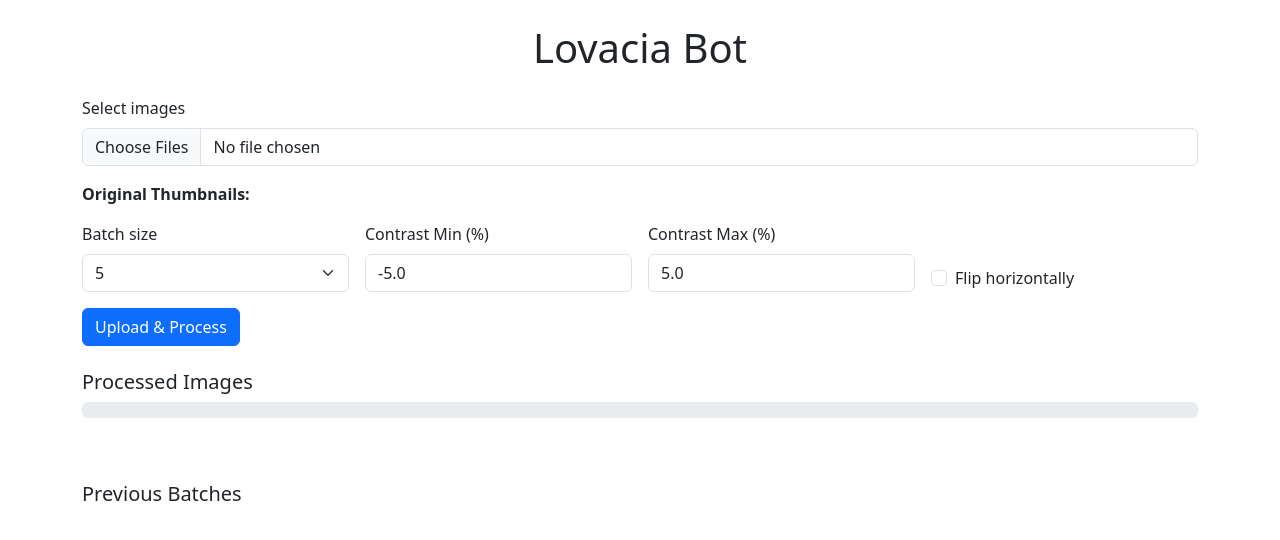
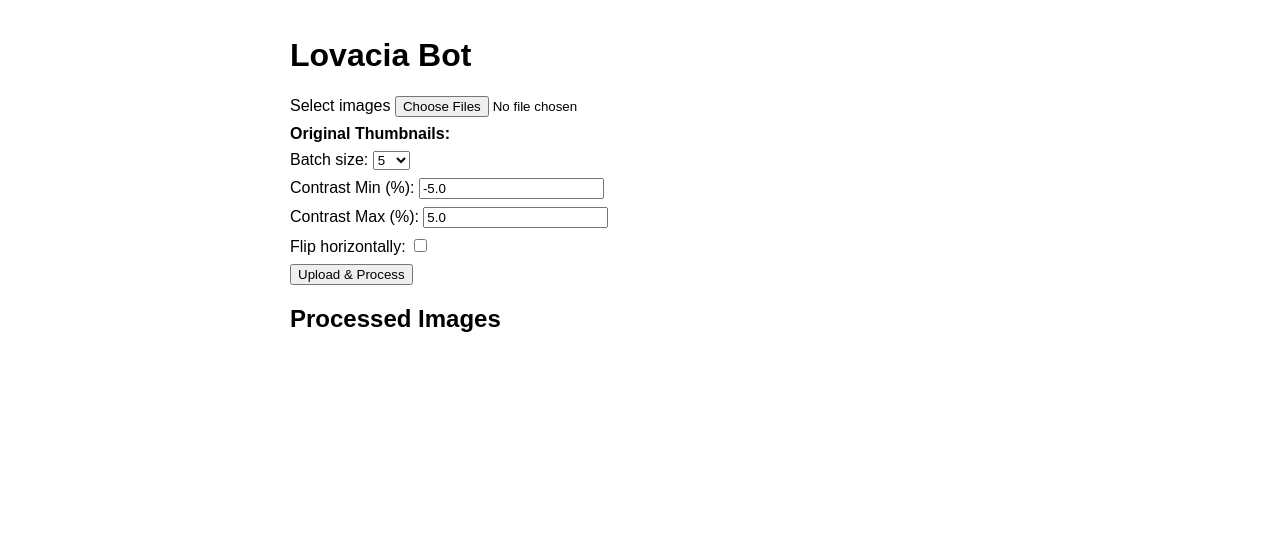
Before and after one commit to BrandonM01/lovacia-live, a FastAPI app: template templates/index.html in a window 1280 px wide. Shown: the top 540 px of the page. Run offline with FastAPI, Linux system fonts and the light colour scheme; the template is opened without the code that fills it, so the values that code supplies are empty; some libraries are stand-ins or nearby versions.

Commit message:
Update index.html

```diff
--- a/templates/index.html
+++ b/templates/index.html
@@ -3,197 +3,131 @@
 <head>
   <meta charset="UTF-8">
   <title>Lovacia Bot</title>
-  <meta name="viewport" content="width=device-width,initial-scale=1">
-  <link
-    href="https://cdn.jsdelivr.net/npm/bootstrap@5.3.0/dist/css/bootstrap.min.css"
-    rel="stylesheet" crossorigin="anonymous"
-  >
   <style>
-    .thumbnail { max-width:100px; margin:.25rem; border:1px solid #ccc; }
-    #imagePreview img { max-width:120px; margin:.5rem; border:1px solid #999; }
-    .proc { text-align:center; }
-    .proc input { display:block; margin:.25rem auto; }
+    body { max-width:700px; margin:auto; font-family:sans-serif; padding:1rem }
+    label { display:block; margin:0.5rem 0 }
+    img.thumb { width:100px; margin:0.25rem; border:1px solid #ccc }
+    #progressContainer { margin:1rem 0; display:none }
+    #bar { width:100%; height:1rem; background:#eee; border-radius:4px; overflow:hidden }
+    #barInner { height:100%; width:0; background:#4a90e2; transition:width 0.2s }
+    #eta { font-size:0.9rem; color:#666 }
+    #batchDownload { display:none; margin-top:1rem }
   </style>
 </head>
 <body>
-<div class="container py-4">
-  <h1 class="text-center mb-4">Lovacia Bot</h1>
+  <h1>Lovacia Bot</h1>
+  <form id="uploadForm" enctype="multipart/form-data">
+    <label>Select images
+      <input type="file" id="fileInput" name="files" multiple required>
+    </label>
+    <div id="origPreview"><strong>Original Thumbnails:</strong></div>
 
-  <form id="uploadForm" class="mb-4" novalidate>
-    <div class="mb-3">
-      <label class="form-label">Select images</label>
-      <input type="file" id="fileInput" name="files"
-             class="form-control" multiple required>
-      <div class="invalid-feedback">Please select at least one image.</div>
-    </div>
-    <div id="origPreview" class="mb-3"><strong>Original Thumbnails:</strong></div>
-
-    <div class="row g-3 mb-3">
-      <div class="col-sm-3">
-        <label class="form-label">Batch size</label>
-        <select id="batchSize" name="count" class="form-select">
+    <label>Batch size:
+      <select name="count">
         <option>5</option><option>10</option><option>25</option><option>50</option>
       </select>
-      </div>
-      <div class="col-sm-3">
-        <label class="form-label">Contrast Min (%)</label>
-        <input type="number" id="contrastMin" name="contrast_min"
-               value="-5.0" step="0.1" class="form-control" required>
-      </div>
-      <div class="col-sm-3">
-        <label class="form-label">Contrast Max (%)</label>
-        <input type="number" id="contrastMax" name="contrast_max"
-               value="5.0" step="0.1" class="form-control" required>
-      </div>
-      <div class="col-sm-3 d-flex align-items-end">
-        <div class="form-check">
-          <input class="form-check-input" type="checkbox" id="flip" name="flip">
-          <label class="form-check-label" for="flip">Flip horizontally</label>
-        </div>
-      </div>
+    </label>
+    <label>Contrast Min (%):
+      <input type="number" name="contrast_min" value="-5.0" step="0.1">
+    </label>
+    <label>Contrast Max (%):
+      <input type="number" name="contrast_max" value="5.0" step="0.1">
+    </label>
+    <label>Flip horizontally:
+      <input type="checkbox" name="flip">
+    </label>
+
+    <button type="submit" id="uploadBtn">Upload &amp; Process</button>
+  </form>
+
+  <div id="progressContainer">
+    <div id="bar"><div id="barInner"></div></div>
+    <div id="eta"></div>
   </div>
 
-    <button id="uploadBtn" class="btn btn-primary">Upload & Process</button>
-    <button id="cancelBtn" class="btn btn-warning ms-2" style="display:none;">
-      Cancel
-    </button>
-  </form>
+  <h2>Processed Images</h2>
+  <div id="imagePreview"></div>
+  <a id="batchDownload" href="#" download>Download All Variations (ZIP)</a>
 
-  <div id="preview">
-    <h2 class="h5">Processed Images</h2>
-    <div class="progress mb-3">
-      <div id="progressFill" class="progress-bar" role="progressbar"
-           style="width:0%">0%</div>
-    </div>
-    <div id="imagePreview" class="d-flex flex-wrap justify-content-center"></div>
-    <button id="downloadSelected" class="btn btn-success mt-2" style="display:none;">
-      Download Selected
-    </button>
-    <a id="batchDownload" class="btn btn-secondary mt-2" download style="display:none;">
-      Download All Variations (ZIP)
-    </a>
-  </div>
-
-  <div id="history" class="mt-5">
-    <h2 class="h5">Previous Batches</h2>
-  </div>
-</div>
-
-<script src="https://cdn.jsdelivr.net/npm/bootstrap@5.3.0/dist/js/bootstrap.bundle.min.js"
-        crossorigin="anonymous"></script>
   <script>
-(() => {
-  const fileInput    = document.getElementById("fileInput");
-  const origPreview  = document.getElementById("origPreview");
-  const form         = document.getElementById("uploadForm");
-  const uploadBtn    = document.getElementById("uploadBtn");
-  const cancelBtn    = document.getElementById("cancelBtn");
-  const preview      = document.getElementById("imagePreview");
-  const progressFill = document.getElementById("progressFill");
-  const downloadSel  = document.getElementById("downloadSelected");
-  const batchLink    = document.getElementById("batchDownload");
-  const historyDiv   = document.getElementById("history");
-  let es, jobId;
-
-  fileInput.onchange = () => {
+    const fileInput = document.getElementById("fileInput");
+    const origPreview = document.getElementById("origPreview");
+    fileInput.onchange = ()=> {
       origPreview.innerHTML = "<strong>Original Thumbnails:</strong>";
-    Array.from(fileInput.files).forEach(f => {
-      const img = document.createElement("img");
+      Array.from(fileInput.files).forEach(f=>{
+        let img = document.createElement("img");
         img.src = URL.createObjectURL(f);
-      img.className = "thumbnail";
+        img.className = "thumb";
         origPreview.appendChild(img);
       });
     };
 
-  form.onsubmit = async e => {
+    const form  = document.getElementById("uploadForm");
+    const barC  = document.getElementById("progressContainer");
+    const inner = document.getElementById("barInner");
+    const eta   = document.getElementById("eta");
+    const prev  = document.getElementById("imagePreview");
+    const zipA  = document.getElementById("batchDownload");
+
+    form.onsubmit = e=>{
       e.preventDefault();
-    if (!fileInput.files.length) {
-      fileInput.classList.add("is-invalid");
-      return;
-    }
+      prev.innerHTML = "";
+      inner.style.width = "0%";
+      eta.textContent = "";
+      zipA.style.display = "none";
+      barC.style.display = "block";
+      document.getElementById("uploadBtn").disabled = true;
+
+      // SSE connection on the POST
       const data = new FormData(form);
-    const res  = await fetch("/upload", { method: "POST", body: data });
-    ({ job_id: jobId } = await res.json());
-
-    uploadBtn.disabled      = true;
-    cancelBtn.style.display = "inline";
-    preview.innerHTML       = "";
-    downloadSel.style.display = "none";
-    batchLink.style.display   = "none";
-    progressFill.style.width  = "0%";
-    progressFill.textContent  = "0%";
-
-    es = new EventSource(`/progress/${jobId}`);
-    es.onmessage = ev => {
-      const { processed, total, batch_url } = JSON.parse(ev.data);
-      const pct = Math.round((processed/total)*100);
-      progressFill.style.width = pct + "%";
-      progressFill.textContent = pct + "%";
-
-      if (batch_url) {
-        es.close();
-        cancelBtn.style.display = "none";
-        batchLink.href = batch_url;
-        batchLink.style.display = "inline-block";
-
-        fetch(`/results/${jobId}`)
-          .then(r=>r.json()).then(({ items })=>{
-            preview.innerHTML = "";
-            items.forEach(item => {
-              const wrap = document.createElement("div");
-              wrap.className = "proc";
-              const chk = document.createElement("input");
-              chk.type  = "checkbox";
-              chk.value = item.download_link;
-              wrap.appendChild(chk);
-              const img = document.createElement("img");
-              img.src = item.image;
-              wrap.appendChild(img);
-              preview.appendChild(wrap);
+      const es = new EventSource("/upload?" + new URLSearchParams(), {
+        // note: most browsers don't allow POST for EventSource; if you hit CORS, switch to GET+query-string
       });
 
-            downloadSel.style.display = "inline-block";
-
-            // <<< HERE WE RE‑ENABLE FOR NEXT RUN >>>
-            uploadBtn.disabled = false;
-
-            // append to history
-            const hist = document.createElement("div");
-            hist.className = "batch mt-3 pt-3 border-top";
-            hist.innerHTML = `<h6>Batch @ ${new Date().toLocaleString()}</h6>`;
-            items.forEach(item => {
-              const img = document.createElement("img");
-              img.src = item.image;
-              img.className = "thumbnail";
-              hist.appendChild(img);
+      // manually POST the form via fetch and then pipe its SSE back...
+      fetch("/upload", { method:"POST", body:data })
+        .then(r=>r.body.getReader())
+        .then(reader=>{
+          const decoder = new TextDecoder(), chunkBuf = [];
+          function read() {
+            reader.read().then(({value,done})=>{
+              if(done) return;
+              chunkBuf.push(decoder.decode(value));
+              const s = chunkBuf.join("").split(/\r?\n\r?\n/);
+              s.slice(0,-1).forEach(block=>{
+                block.split(/\r?\n/).forEach(line=>{
+                  if(!line) return;
+                  const [prefix,rest] = line.split(":",2);
+                  if(prefix==="event" && rest.trim()==="progress") currentEvent="progress";
+                  if(prefix==="data"){
+                    const payload = JSON.parse(rest.slice(1));
+                    if(currentEvent==="progress"){
+                      inner.style.width = payload.percent+"%";
+                      eta.textContent = "ETA: "+payload.eta+"s";
+                      let img=document.createElement("img");
+                      img.src=payload.last_image;
+                      img.className="thumb";
+                      prev.appendChild(img);
+                    }
+                    if(currentEvent==="complete"){
+                      barC.style.display="none";
+                      zipA.href = payload.batch;
+                      zipA.style.display="block";
+                      document.getElementById("uploadBtn").disabled = false;
+                    }
+                  }
                 });
-            const lk = document.createElement("a");
-            lk.href = batch_url; lk.innerText = "Download ZIP"; lk.target = "_blank";
-            lk.className = "d-block mt-1";
-            hist.appendChild(lk);
-            historyDiv.appendChild(hist);
+              });
+              read();
             });
           }
-    };
-    es.onerror = () => es.close();
-  };
-
-  cancelBtn.onclick = () => {
-    if (es) es.close();
-    uploadBtn.disabled      = false;
-    cancelBtn.style.display  = "none";
-  };
-
-  downloadSel.onclick = () => {
-    preview.querySelectorAll("input[type=checkbox]:checked").forEach(chk=>{
-      const a = document.createElement("a");
-      a.href = chk.value; a.download = "";
-      document.body.appendChild(a);
-      a.click();
-      a.remove();
+          read();
+        })
+        .catch(err=>{
+          console.error(err);
+          document.getElementById("uploadBtn").disabled = false;
         });
-  };
-})();
+    }
   </script>
 </body>
 </html>
```
Lines whose indentation alone changed are shown as unchanged.
